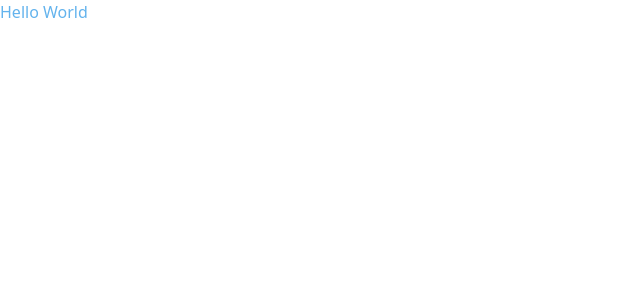
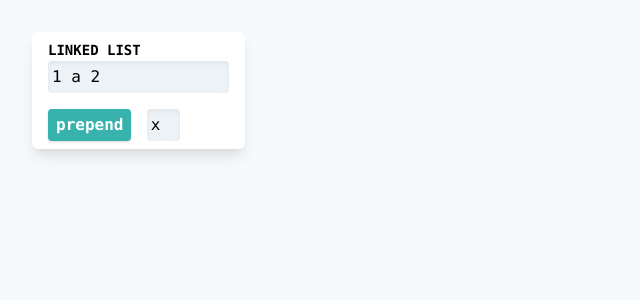
Before and after one commit to cronokirby/datastructures, a Next.js app: page / in a window 1280 px wide. Shown: the top 300 px of the page, without its empty margins (0-640 px from the left). Built offline with nearby package versions, Linux system fonts and the light colour scheme.

Commit message:
Add basic input components

```diff
--- /dev/null
+++ b/components/templates/Input.tsx
@@ -0,0 +1,19 @@
+interface InputProps {
+  // An optional placeholder for this input
+  placeholder?: string;
+  // The current value for the input
+  value: string;
+  // Setting the new value for the input
+  onChange(v: string): void;
+}
+
+export default function Input({ placeholder, value, onChange }: InputProps) {
+  return (
+    <input
+      className="w-full rounded p-1 shadow-inner bg-gray-200"
+      placeholder={placeholder}
+      value={value}
+      onChange={(e) => onChange(e.target.value)}
+    ></input>
+  );
+}
--- a/pages/index.tsx
+++ b/pages/index.tsx
@@ -1,4 +1,42 @@
+import * as React from 'react';
 import Head from 'next/head';
+import Input from '../components/templates/Input';
+
+interface ArrayInputProps {
+  array: string[];
+  setArray(a: string[]): void;
+}
+
+function ArrayInput({ array, setArray }: ArrayInputProps) {
+  const onChange = (str: string) => {
+    setArray(str.split(/[\s]+/));
+  };
+  return (
+    <Input placeholder="a list" value={array.join(' ')} onChange={onChange} />
+  );
+}
+
+function InputCard() {
+  const [array, setArray] = React.useState(['1', 'a', '2']);
+
+  return (
+    <div className="relative">
+      <div className="w-1/3 lg:w-1/6 absolute left-0 bg-white m-8 px-4 py-2 rounded-md shadow-lg font-mono w-auto">
+        <h2 className="font-bold text-sm uppercase">Linked List</h2>
+        <div className="grid grid-cols-4 gap-4">
+          <div className="col-span-4">
+            <ArrayInput {...{ array, setArray }} />
+          </div>
+          <button className="col-span-2 rounded shadow font-bold px-2 py-1 bg-teal-500 transition-colors duration-500 hover:bg-teal-400 text-white">
+            prepend
+          </button>
+          <Input placeholder="a list" value="x" onChange={() => {}} />
+          <div></div>
+        </div>
+      </div>
+    </div>
+  );
+}
 
 export default function Home() {
   return (
@@ -10,9 +48,11 @@ export default function Home() {
           content="Visualize how data structures work!"
         />
       </Head>
-      <header>
-        <h2 className="text-blue-400">Hello World</h2>
-      </header>
+      <main>
+        <div className="container">
+          <InputCard />
+        </div>
+      </main>
     </div>
   );
 }
--- a/styles/index.css
+++ b/styles/index.css
@@ -1,5 +1,16 @@
 /* purgecss start ignore */
-@import "tailwindcss/base";
-@import "tailwindcss/components";
+@import 'tailwindcss/base';
+@import 'tailwindcss/components';
 /* purgecss end ignore */
-@import "tailwindcss/utilities";
+@import 'tailwindcss/utilities';
+
+/* purgecss start ignore */
+html {
+  height: 100%;
+}
+
+body {
+  height: 100%;
+  background-color: #f7fafc;
+}
+/* purgecss end ignore */
```
